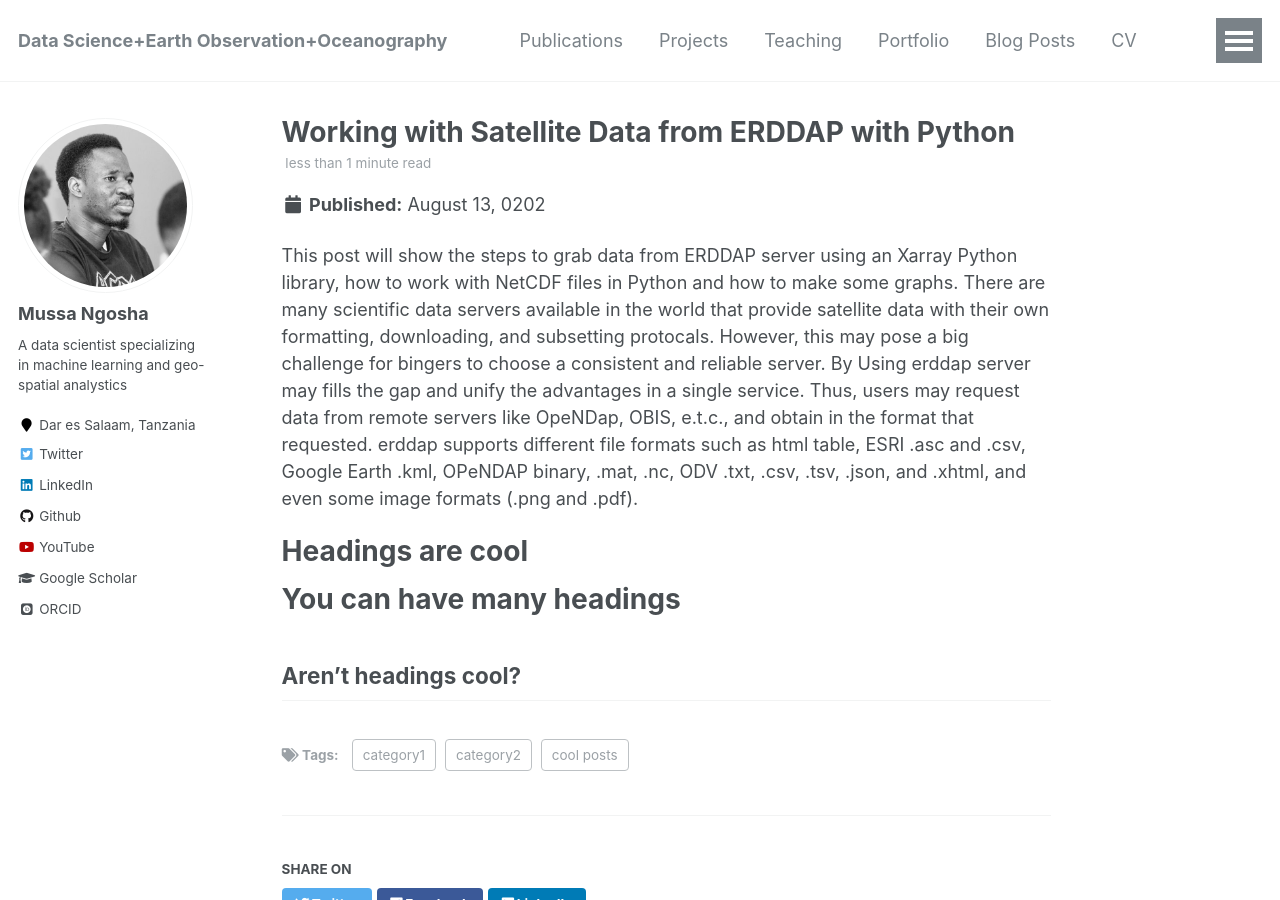
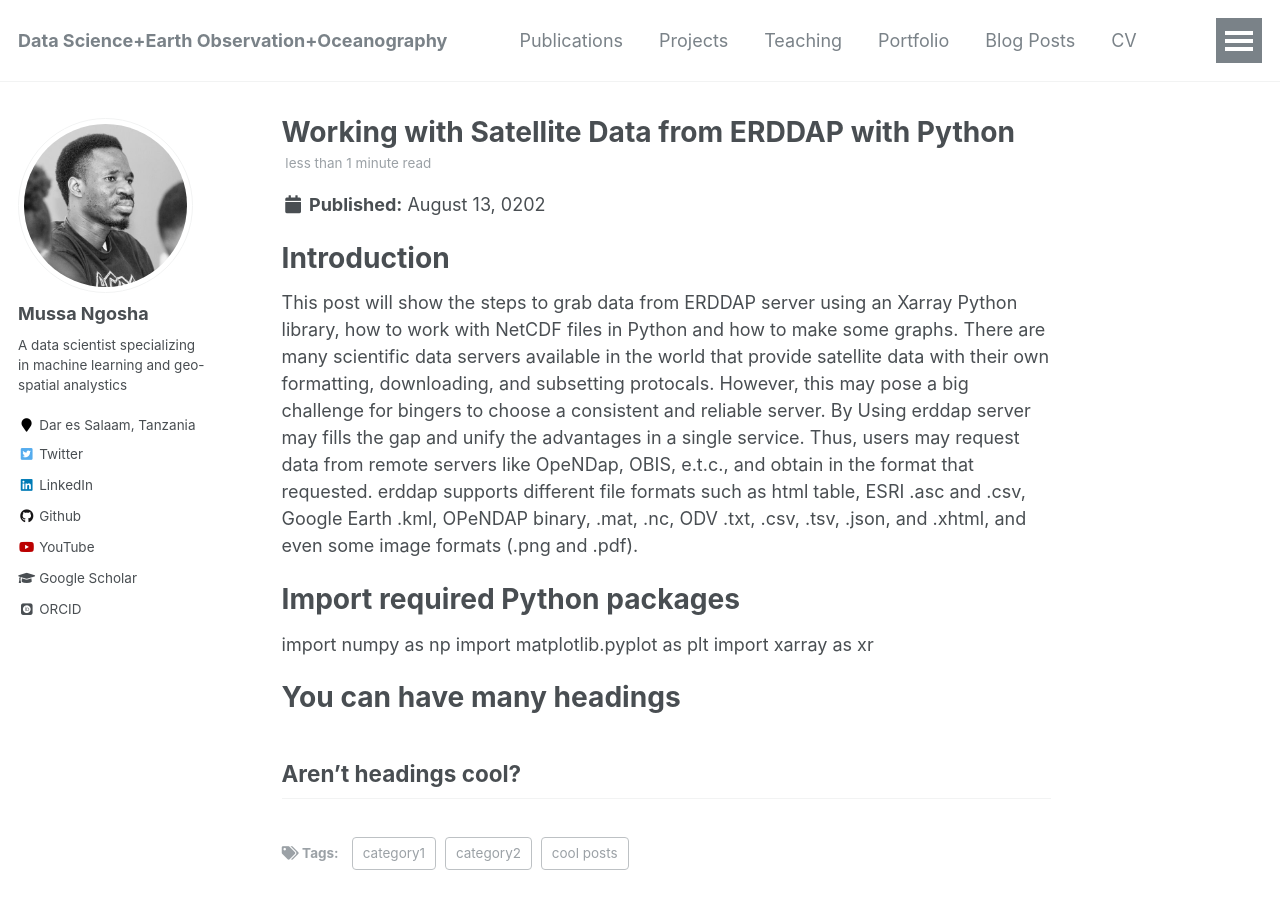
Before and after one commit to NgoshaJr/ngoshajr.github.io, a Jekyll site: the page built from _posts/2012-08-14-blog-post-1.md, in a window 1280 px wide and 900 px high. Built offline with Jekyll 4.4.1, drawn with Linux system fonts in a browser that asks for light colours; some web fonts are replaced.

Commit message:
Update 2012-08-14-blog-post-1.md

```diff
--- a/_posts/2012-08-14-blog-post-1.md
+++ b/_posts/2012-08-14-blog-post-1.md
@@ -8,12 +8,17 @@ tags:
   - category2
 ---
 
+Introduction
+======
 This post will show the steps to grab data from ERDDAP server using an Xarray Python library, how to work with NetCDF files in Python and how to make some graphs.
 There are many scientific data servers available in the world that provide satellite data with their own formatting, downloading, and subsetting protocals. However, this may pose a big challenge for bingers to choose a consistent and reliable server. By Using erddap server may fills the gap and unify the advantages in a single service. Thus, users may request data from remote servers like OpeNDap, OBIS, e.t.c., and obtain in the format that requested. erddap supports different file formats such as html table, ESRI .asc and .csv, Google Earth .kml, OPeNDAP binary, .mat, .nc, ODV .txt, .csv, .tsv, .json, and .xhtml, and even some image formats (.png and .pdf).
 
 
-Headings are cool
+Import required Python packages
 ======
+import numpy as np
+import matplotlib.pyplot as plt
+import xarray as xr
 
 You can have many headings
 ======
```
